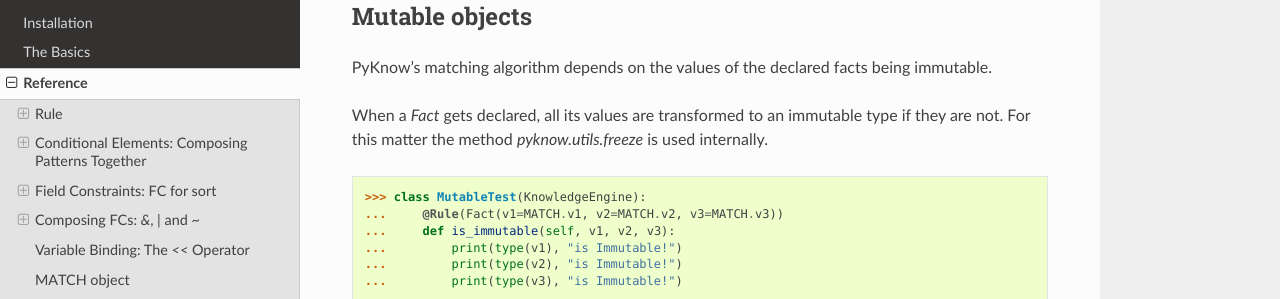
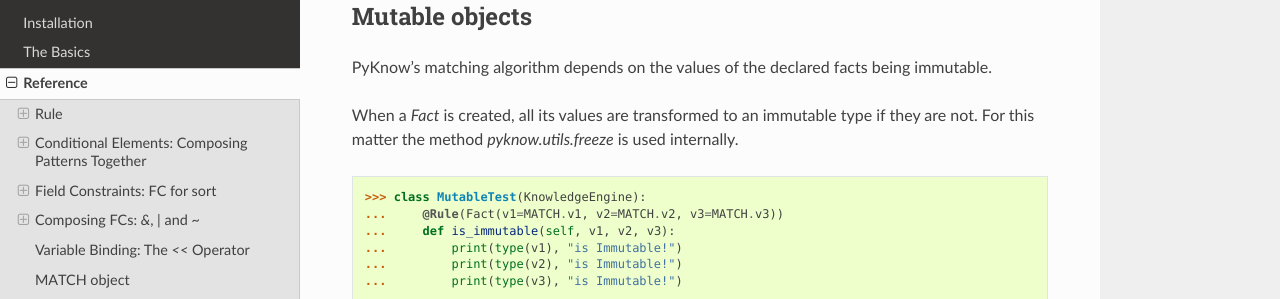
Before and after one commit to buguroo/pyknow, a Sphinx documentation site: the page built from docs/source/reference.rst, in a window 1280 px wide and 900 px high, scrolled down 8788 px. Shown: the part 152-451 px from the top of the window. Built offline with Sphinx 7.4.7 and the Read the Docs theme 2.0.0, drawn with Linux system fonts in a browser that asks for light colours.

Commit message:
Docs inaccuracy.

```diff
--- a/docs/source/reference.rst
+++ b/docs/source/reference.rst
@@ -476,8 +476,8 @@ Mutable objects
 PyKnow's matching algorithm depends on the values of the declared facts being
 immutable.
 
-When a `Fact` gets declared, all its values are transformed to an immutable
-type if they are not. For this matter the method `pyknow.utils.freeze` is used
+When a `Fact` is created, all its values are transformed to an immutable type
+if they are not. For this matter the method `pyknow.utils.freeze` is used
 internally.
 
 
```
